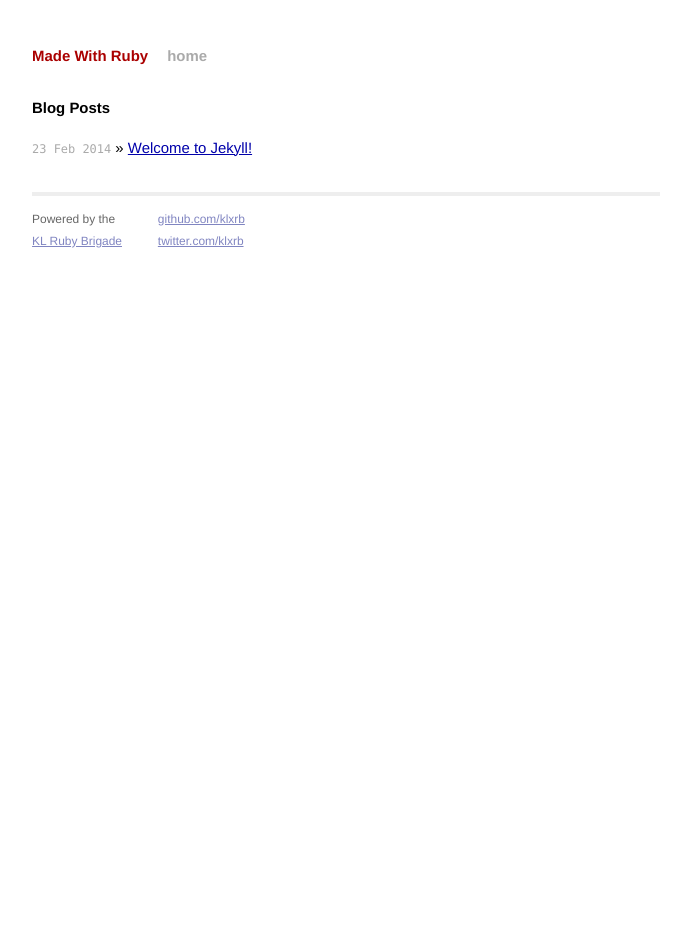
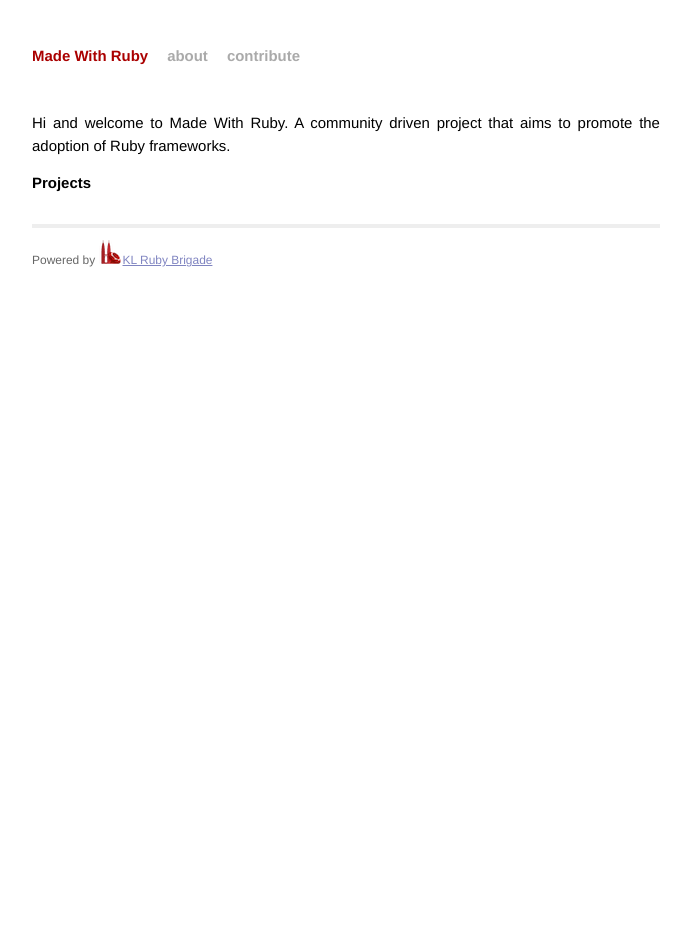
Before and after one commit to klxrb/madewithruby.com, a Jekyll site: the page built from index.markdown, in a window 1280 px wide. Shown: the whole page, without its empty margins (294-985 px from the left). Built offline with Jekyll 4.4.1, drawn with Linux system fonts in a browser that asks for light colours; Markdown is read by kramdown in place of the engine named in the settings.

Commit message:
about and contributions page + footer

```diff
--- a/_layouts/default.html
+++ b/_layouts/default.html
@@ -18,7 +18,8 @@
         <div class="site">
           <div class="header">
             <h1 class="title"><a href="/">{{ site.name }}</a></h1>
-            <a class="extra" href="/">home</a>
+            <a class="extra" href="/about">about</a>
+            <a class="extra" href="/how-to-contribute">contribute</a>
           </div>
 
           {{ content }}
@@ -26,14 +27,7 @@
           <div class="footer">
             <div class="contact">
               <p>
-                Powered by the<br />
-                <a href="http://rubybrigade.my" target="_blank">KL Ruby Brigade</a>
-              </p>
-            </div>
-            <div class="contact">
-              <p>
-                <a href="https://github.com/klxrb" target="_blank">github.com/klxrb</a><br />
-                <a href="https://twitter.com/klxrb" target="_blank">twitter.com/klxrb</a><br />
+                Powered by <a class="klxrb-logo" href="http://rubybrigade.my" target="_blank">KL Ruby Brigade</a>
               </p>
             </div>
           </div>
--- a/css/main.css
+++ b/css/main.css
@@ -121,6 +121,10 @@
   border: 0;
 }
 
+.klxrb-logo:before {
+  content: url(/images/klxrb_logo.png);
+}
+
 /*****************************************************************************/
 /*
 /* Posts
--- a/index.html
+++ b/index.markdown
@@ -3,8 +3,10 @@
 title: Made With Ruby
 ---
 
+Hi and welcome to Made With Ruby. A community driven project that aims to promote the adoption of Ruby frameworks.
+
 <div id="home">
-  <h1>Blog Posts</h1>
+  <h1>Projects</h1>
   <ul class="posts">
     {% for post in site.posts %}
       <li><span>{{ post.date | date_to_string }}</span> &raquo; <a href="{{ post.url }}">{{ post.title }}</a></li>
```
Also changed, not shown: _posts/2014-02-23-welcome-to-jekyll.markdown (deleted, +0 -24 lines), about/index.markdown (added, +8 -0 lines), how-to-contribute/index.markdown (added, +8 -0 lines), README.md, images/klxrb_logo.png (added).
